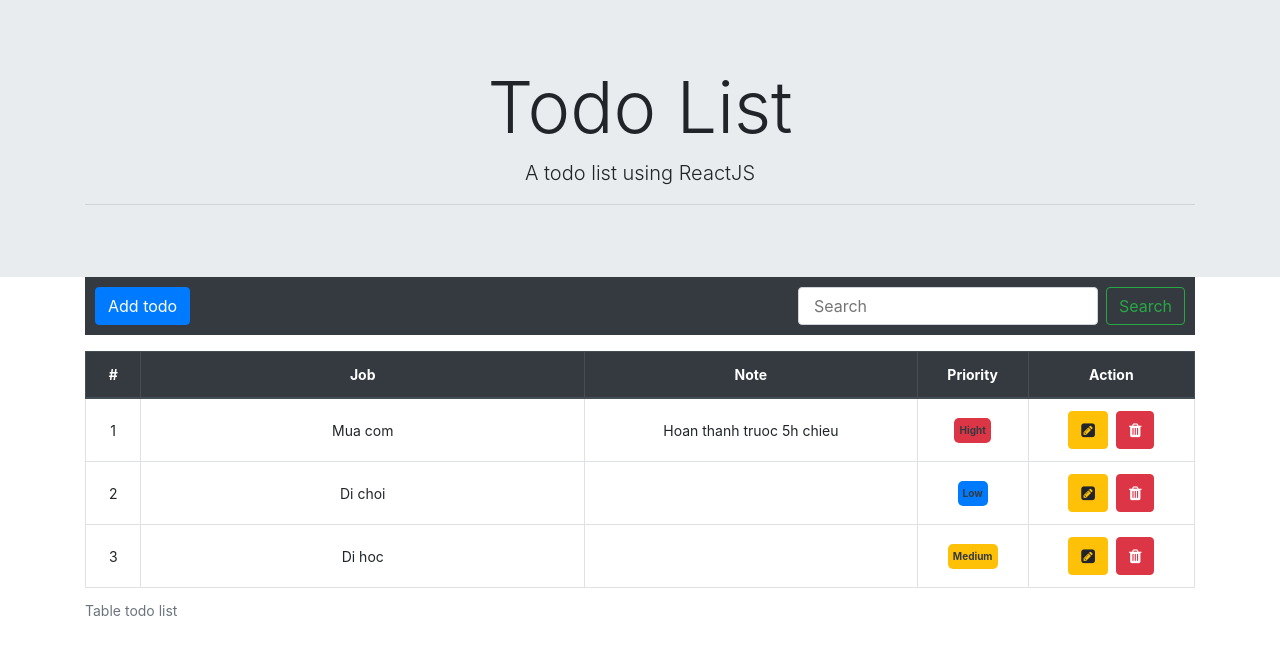
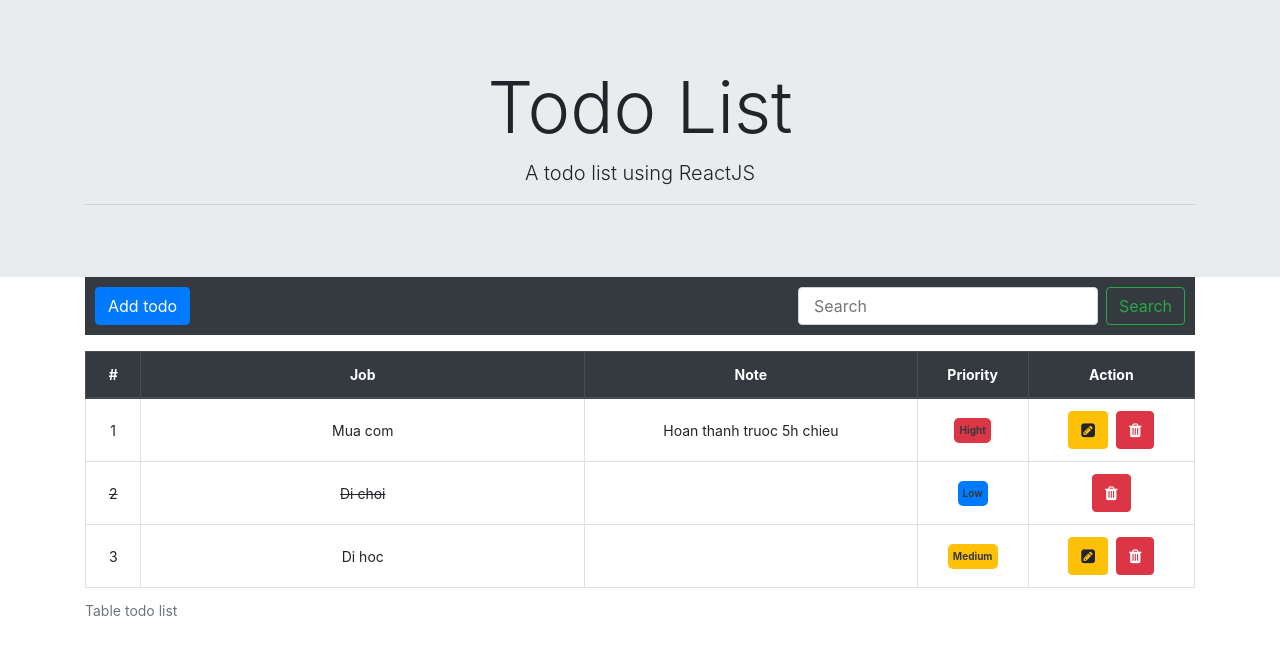
Before and after one commit to minhhieu76qng/reactjs-todos, a React (Create React App) app: page / in a window 1280 px wide. Shown: the top 654 px of the page. Built offline with nearby package versions, Linux system fonts and the light colour scheme.

Commit message:
handle event in EditTodo.js

```diff
--- a/src/components/App.js
+++ b/src/components/App.js
@@ -16,19 +16,22 @@ class App extends Component {
 				id: '1',
 				job: 'Mua com',
 				priority: 'hight',
-				note: 'Hoan thanh truoc 5h chieu'
+				note: 'Hoan thanh truoc 5h chieu',
+				completed : false
 			},
 			{
 				id: '2',
 				job: 'Di choi',
 				priority: 'low',
-				note: ''
+				note: '',
+				completed : true
 			},
 			{
 				id: '3',
 				job: 'Di hoc',
 				priority: 'medium',
-				note: ''
+				note: '',
+				completed : false
 			}],
 
 			isAddTodo: false,
@@ -68,7 +71,6 @@ class App extends Component {
 		this.state.todos.map((value, index) => {
 			if (value.id === this.state.editItemId) {
 				item = value;
-				return;
 			}
 		})
 
@@ -93,6 +95,7 @@ class App extends Component {
 	}
 
 	getEditData = (item) => {
+		// gui du lieu ve server
 		console.log(item);
 
 		let arrayData = [...this.state.todos];
@@ -114,10 +117,28 @@ class App extends Component {
 	// ========================== REMOVE TODO =============================
 
 	btnRemoveClick = (id) => {
+		// gui du lieu ve server
 		this.setState({
-			todos: this.state.todos.filter((value) => value.id != id)
+			todos: this.state.todos.filter((value) => value.id !== id)
 		})
-		// this.props.btnRemoveClick(id);
+	}
+
+	// ======================= COMPLETED TODO ===========================
+	todoClick = (id) => {
+		console.log(id);
+
+		let arrayData = [...this.state.todos];
+
+		arrayData.map((value, key) => {
+			if (value.id === id)
+			{
+				value.completed = !value.completed;
+			}
+		});
+
+		this.setState({
+			todos : arrayData
+		})
 	}
 
 	// =============================== RENDER ===========================
@@ -137,7 +158,7 @@ class App extends Component {
 
 					{/* comp todos list */}
 					<TodoList data={this.state.todos} btnEditClick={(id) => this.btnEditClick(id)}
-						btnRemoveClick={(id) => this.btnRemoveClick(id)} />
+						btnRemoveClick={(id) => this.btnRemoveClick(id)} todoClick={(id) => this.todoClick(id)}/>
 
 					{
 						this.renderDialogAdd()
--- a/src/components/EditTodo.js
+++ b/src/components/EditTodo.js
@@ -19,6 +19,7 @@ class EditTodo extends Component {
     btnEditClick = () => {
         let item = this.state;
         this.props.btnEditClick(item);
+        this.props.toggleEditDialog();
     }
 
     isChanged = (event) => {
--- a/src/components/Todo.js
+++ b/src/components/Todo.js
@@ -2,18 +2,27 @@ import React, { Component } from 'react';
 
 class Todo extends Component {
 
-    btnEditClick = () => {
+    btnEditClick = (event) => {
+        event.stopPropagation();
         let id = this.props.data.id;
         this.props.btnEditClick(id);
     }
 
-    btnRemoveClick = () => {
+    btnRemoveClick = (event) => {
+        event.stopPropagation();
         let id = this.props.data.id;
         this.props.btnRemoveClick(id);
     }
+
+    todoClick = () => {
+        let id = this.props.data.id;
+        this.props.todoClick(id);
+    }
+
     render() {
+        console.log(this.props.data);
         return (
-            <tr>
+            <tr onClick={() => this.todoClick()} className={this.props.data.completed === true ? "completed" : ""}>
                 <td>{this.props.index + 1}</td>
                 <td>{this.props.data.job}</td>
                 <td>{this.props.data.note}</td>
@@ -22,10 +31,13 @@ class Todo extends Component {
                 </td>
                 <td>
                     <div className="form-group mb-0">
-                        <button className="btn btn-warning mr-2" title="Edit this todo" onClick={() => this.btnEditClick()}>
+                        {
+                            this.props.data.completed === false ? (<button className="btn btn-warning mr-2" title="Edit this todo" onClick={(event) => this.btnEditClick(event)}>
                             <i className="fa fa-pencil-square" aria-hidden="true"></i>
-                        </button>
-                        <button className="btn btn-danger" title="Remove this todo" onClick={() => this.btnRemoveClick()}>
+                        </button>) : null
+                        }
+
+                        <button className="btn btn-danger" title="Remove this todo" onClick={(event) => this.btnRemoveClick(event)}>
                             <i className="fa fa-trash" aria-hidden="true"></i>
                         </button>
                     </div>
--- a/src/components/TodoList.js
+++ b/src/components/TodoList.js
@@ -9,6 +9,10 @@ class TodoList extends Component {
     btnRemoveClick = (id) => {
         this.props.btnRemoveClick(id);
     }
+
+    todoClick = (id) => {
+		this.props.todoClick(id);
+	}
 
     render() {
         return (
@@ -38,7 +42,8 @@ class TodoList extends Component {
                                 key={key}
                                 data={value}
                                 btnEditClick={(id) => this.btnEditClick(id)}
-                                btnRemoveClick={(id) => this.btnRemoveClick(id)}/>)
+                                btnRemoveClick={(id) => this.btnRemoveClick(id)}
+                                todoClick={(id) => this.todoClick(id)}/>)
                     }
                 </tbody>
             </table>
--- a/src/css/App.css
+++ b/src/css/App.css
@@ -118,3 +118,7 @@ body {
 .todos-list tr, .todos-list td{
   vertical-align: middle;
 }
+
+tr.completed td {
+  text-decoration: line-through;
+}
```
